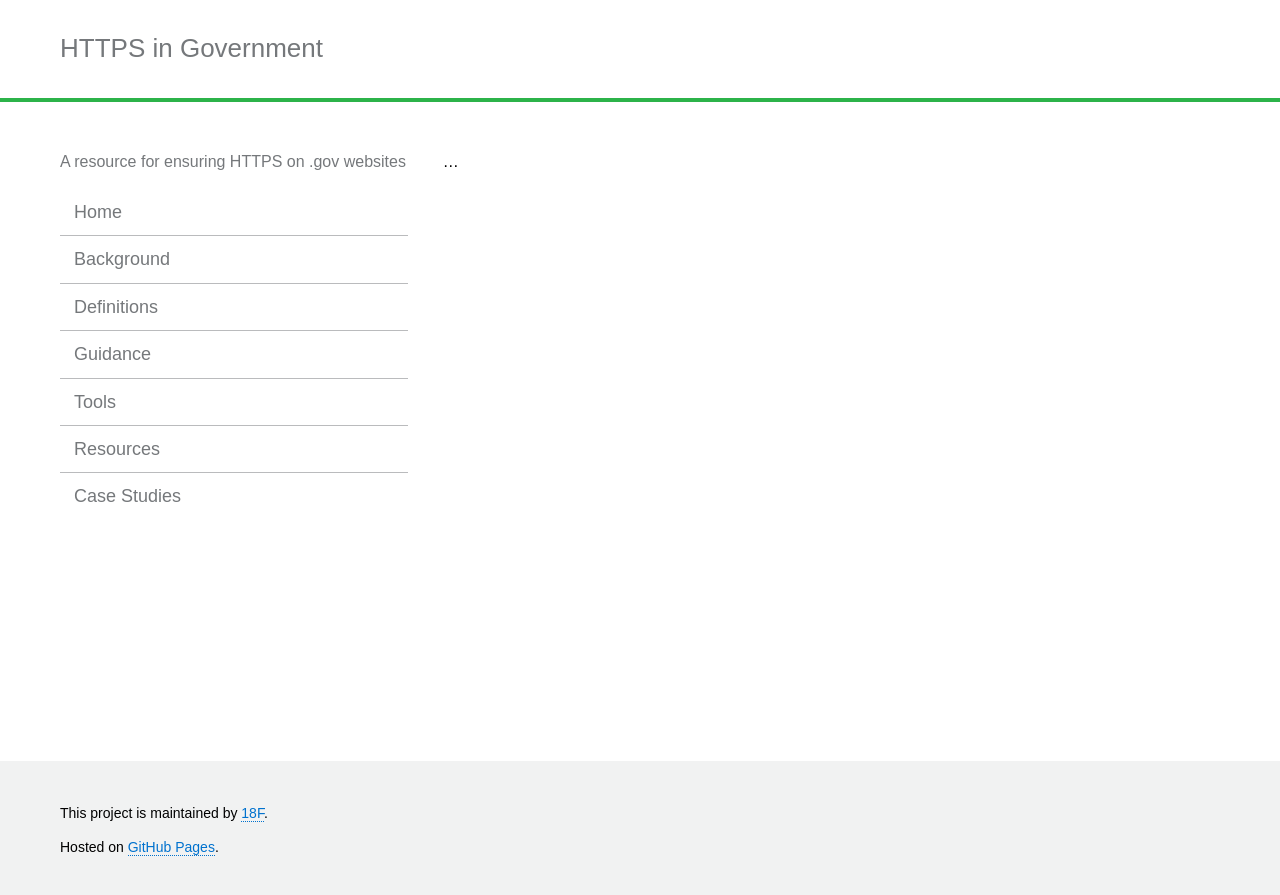
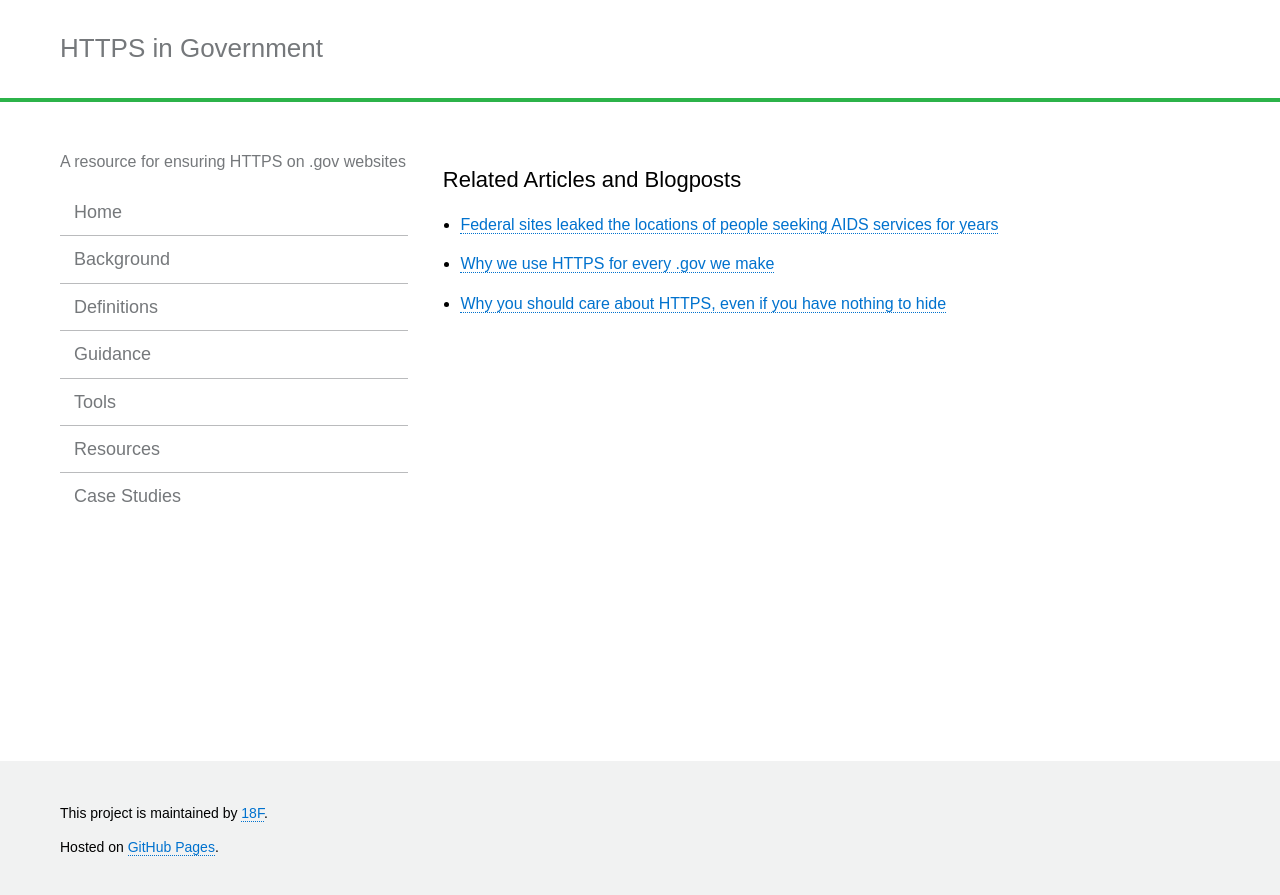
Before and after one commit to GSA/https, a Jekyll site: the page built from pages/resources.md, in a window 1280 px wide. Shown: the top 895 px of the page. Built offline with Jekyll 4.4.1, drawn with Linux system fonts in a browser that asks for light colours.

Commit message:
adding blogposts

```diff
--- a/pages/resources.md
+++ b/pages/resources.md
@@ -4,4 +4,8 @@ title: Resources
 ---
 
 
-...
+## Related Articles and Blogposts
+
+* [Federal sites leaked the locations of people seeking AIDS services for years](http://www.washingtonpost.com/blogs/the-switch/wp/2014/11/07/federal-sites-leaked-the-locations-of-people-seeking-aids-services-for-years/)
+* [Why we use HTTPS for every .gov we make](https://18f.gsa.gov/2014/11/13/why-we-use-https-in-every-gov-website-we-make/)
+* [Why you should care about HTTPS, even if you have nothing to hide](http://ben.balter.com/2015/01/06/https-all-the-things/)
```
